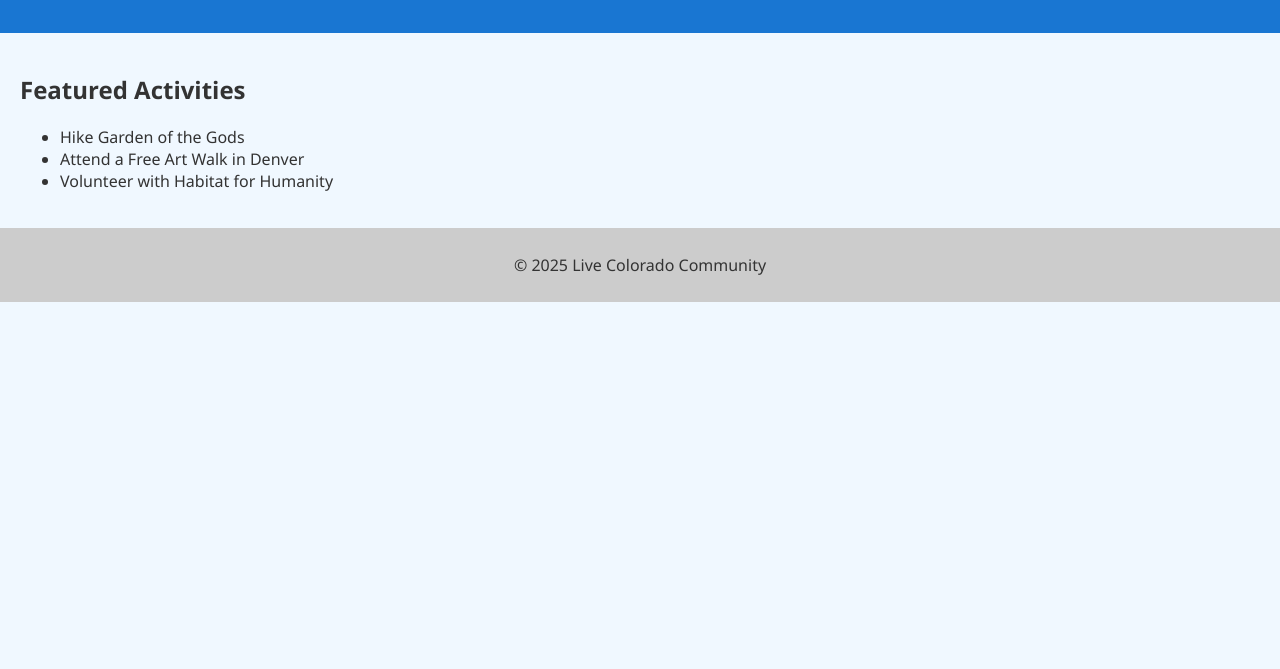
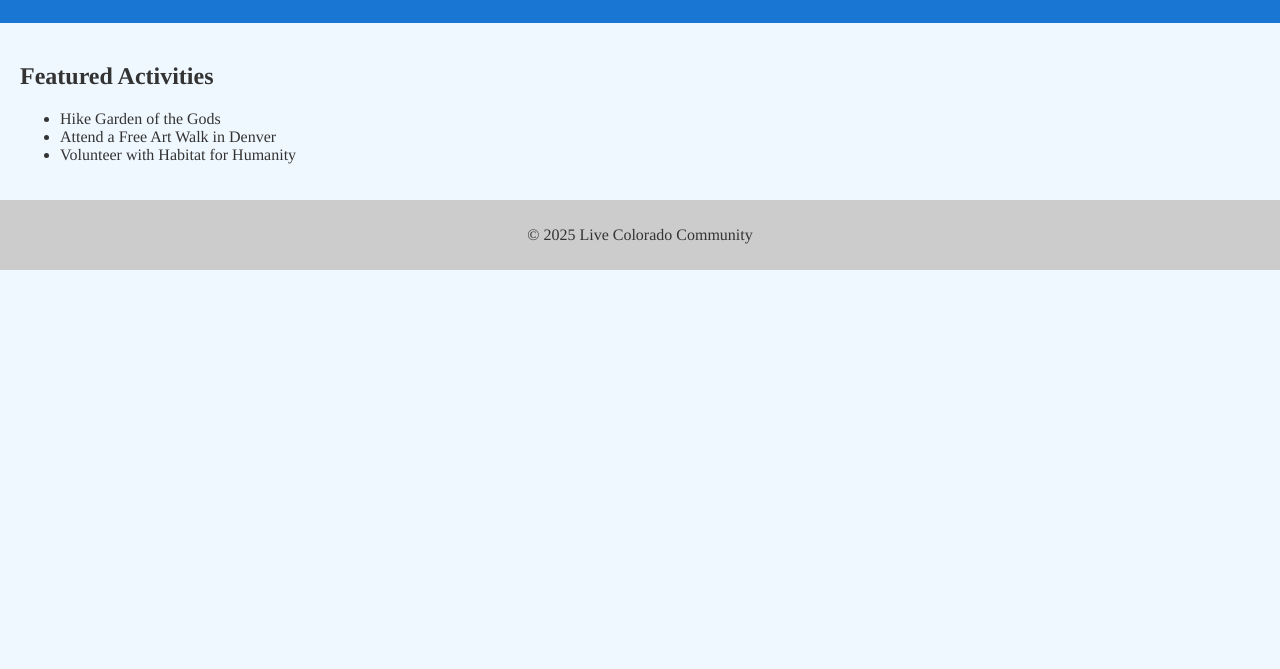
Before and after one commit to breanroman/live-colorado-site, a plain HTML site: page index.html in a window 1280 px wide. Shown: the part 131-800 px from the top of the page. Drawn offline with Linux system fonts and the light colour scheme.

Commit message:
text format

```diff
--- a/style.css
+++ b/style.css
@@ -1,5 +1,5 @@
 body {
-  font-family: 'Segoe UI', Tahoma, Geneva, Verdana, sans-serif;
+  font-family: Times;
   margin: 0;
   padding: 0;
   background-color: #f0f8ff;
```
